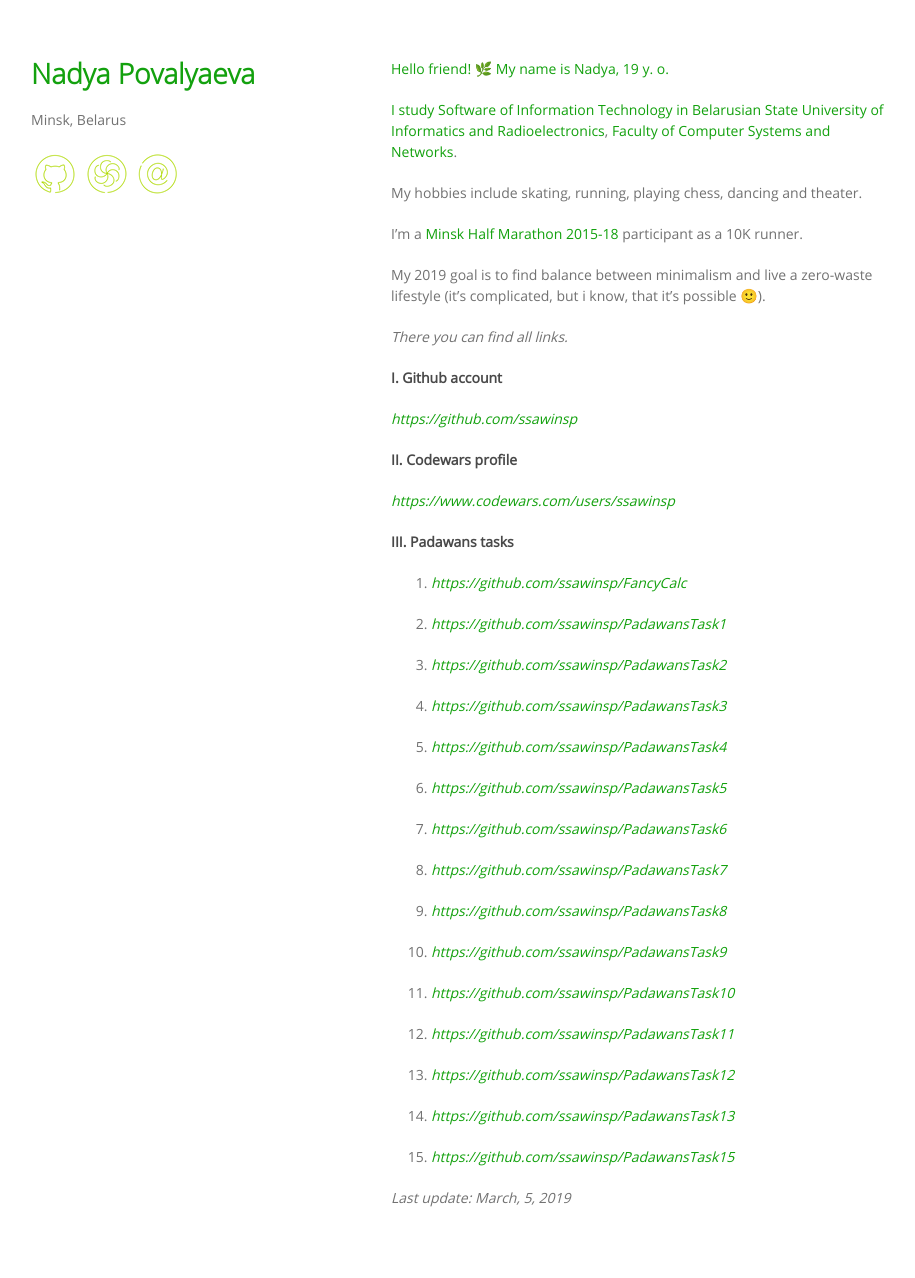
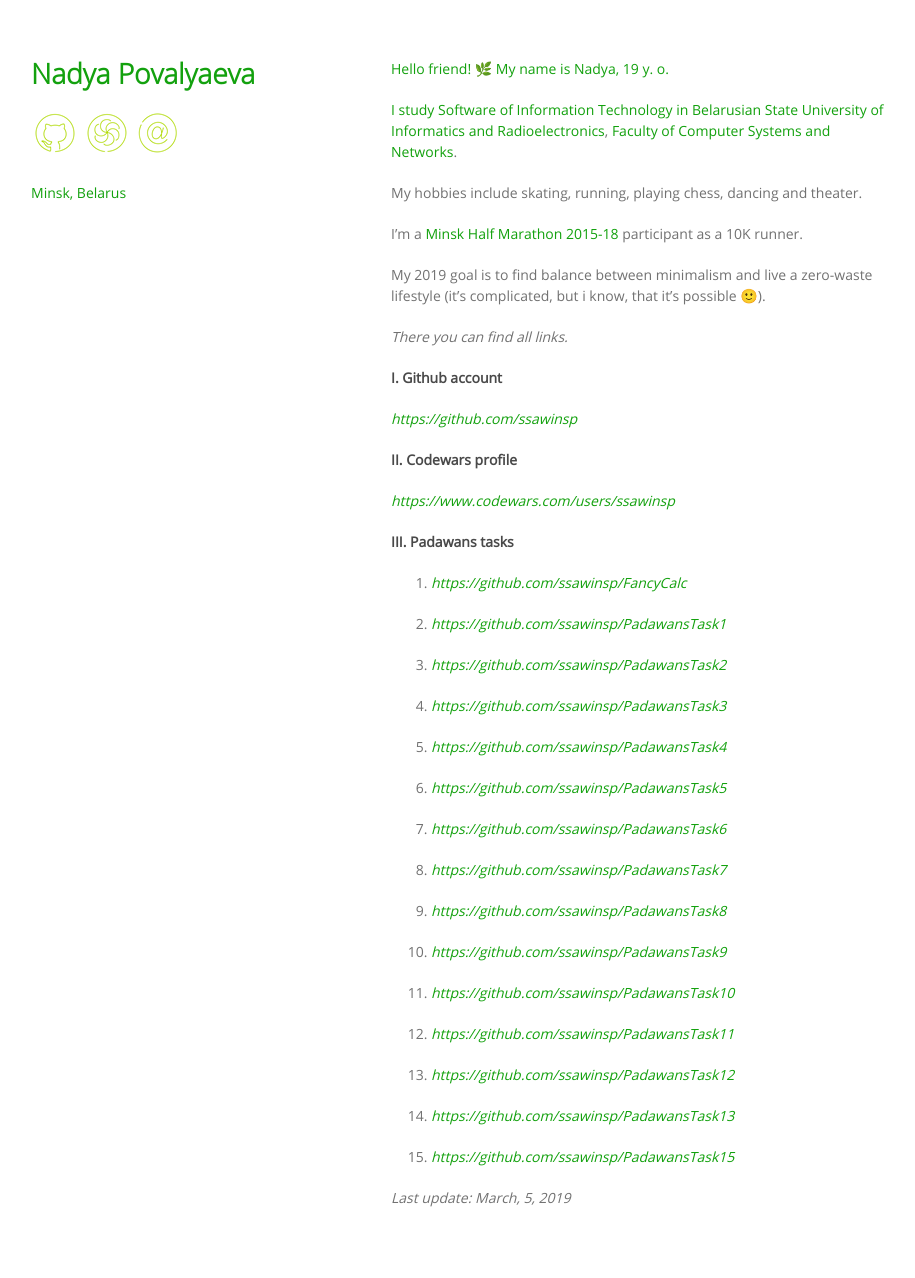
Before and after one commit to npovalyaeva/npovalyaeva.github.io, a Jekyll site: the page built from index.md, in a window 1280 px wide. Shown: the whole page, without its empty margins (179-1094 px from the left). Built offline with Jekyll 4.4.1, drawn with Linux system fonts in a browser that asks for light colours; our own code applies the rules of GitHub Pages for plain Markdown files.

Commit message:
One more...

```diff
--- a/_layouts/default.html
+++ b/_layouts/default.html
@@ -19,6 +19,16 @@
         {% if site.logo %}
           <img src="{{site.logo | relative_url}}" alt="Logo" />
         {% endif %}
+
+		<p class = "links">
+		<a href="https://github.com/ssawinsp">
+                <img class = "find-me-github" src= "../images/github.png"</a>
+        <a href="https://www.codewars.com/users/ssawinsp">
+                <img class = "find-me-codewars" src= "../images/codewars.png"</a>
+        <a href="mailto:iriejamaica@outlook.com">
+                <img class = "find-me-email" src= "../images/email.png"</a>
+		</p>
+
 		<p></p>
         <p>{{ site.description | default: site.github.project_tagline }}</p>
 
@@ -30,14 +40,7 @@
         </ul>
         {% endif %}
 
-		<p class = "links">
-		<a href="https://github.com/ssawinsp">
-                <img class = "find-me-github" src= "../images/github.png"</a>
-        <a href="https://www.codewars.com/users/ssawinsp">
-                <img class = "find-me-codewars" src= "../images/codewars.png"</a>
-        <a href="mailto:iriejamaica@outlook.com">
-                <img class = "find-me-email" src= "../images/email.png"</a>
-		</p>
+
 
       </header>
       <section>
```
